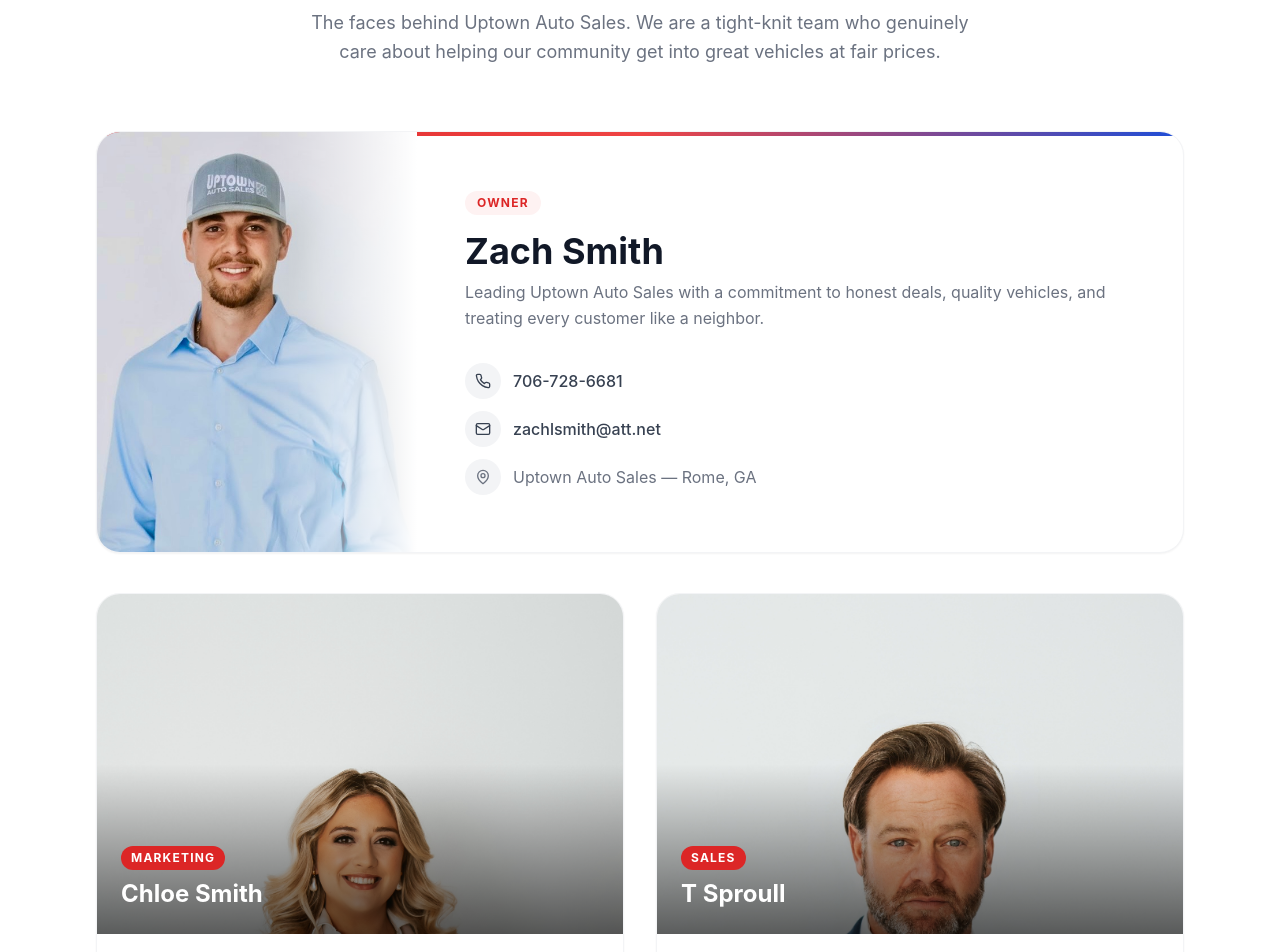
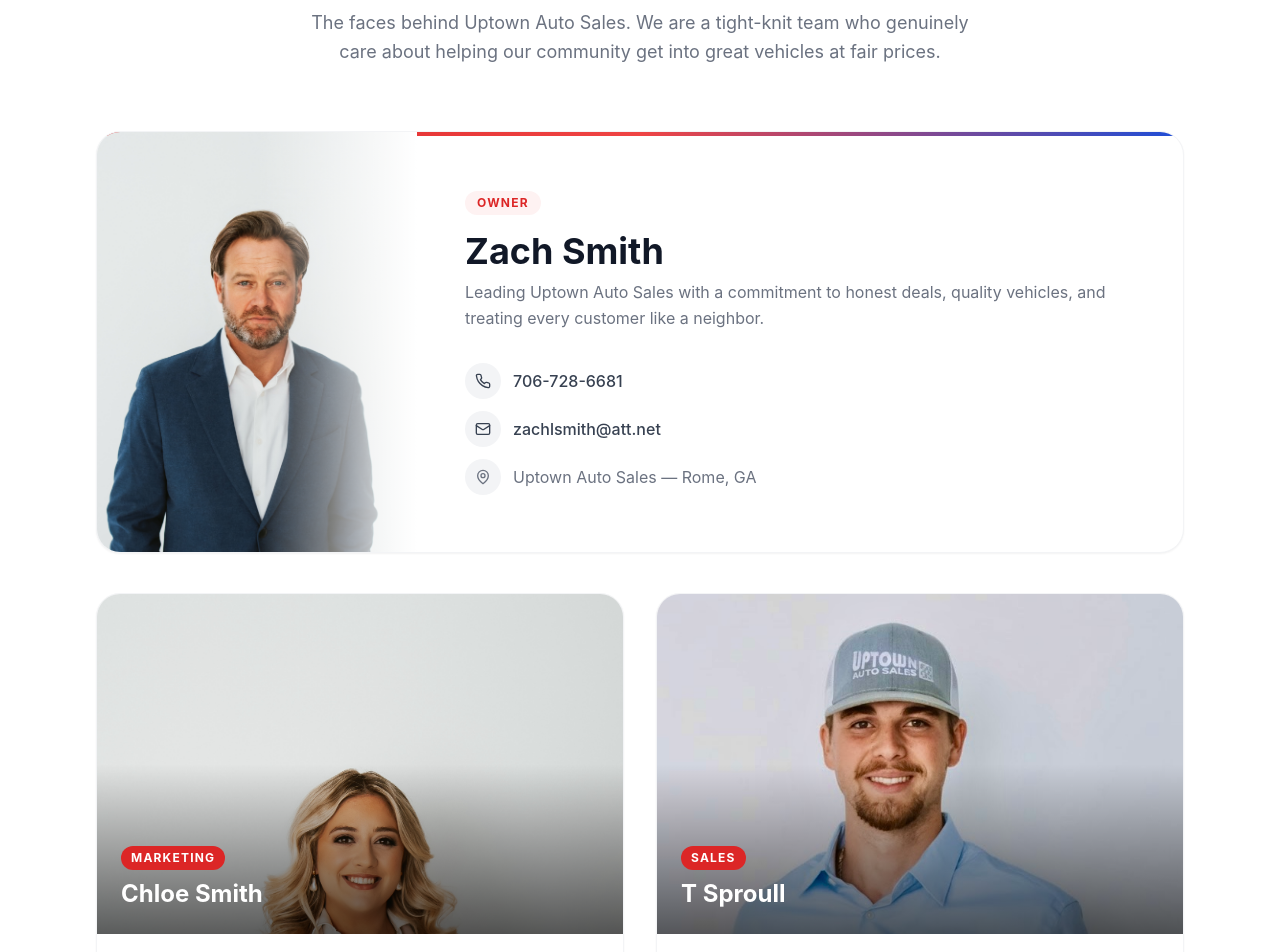
Before and after one commit to 1hxckr1/UptownAutoSales-Website, a React (Vite) app: page /meet-the-team in a window 1280 px wide. Shown: the part 200-1152 px from the top of the page. Built offline with nearby package versions, Linux system fonts and the light colour scheme; no server answers; the database is empty.

Commit message:
Updated MeetTheTeam.tsx

```diff
--- a/src/pages/MeetTheTeam.tsx
+++ b/src/pages/MeetTheTeam.tsx
@@ -14,7 +14,7 @@ const team: TeamMember[] = [
   {
     name: 'Zach Smith',
     title: 'Owner',
-    photo: '/IMG_1377.jpeg',
+    photo: '/IMG_5457.jpeg',
     phone: '706-728-6681',
     email: 'zachlsmith@att.net',
     featured: true,
@@ -29,7 +29,7 @@ const team: TeamMember[] = [
   {
     name: 'T Sproull',
     title: 'Sales',
-    photo: '/IMG_5457.jpeg',
+    photo: '/IMG_1377.jpeg',
     phone: '770-546-5446',
     email: 'jtsproull@me.com',
   },
```
